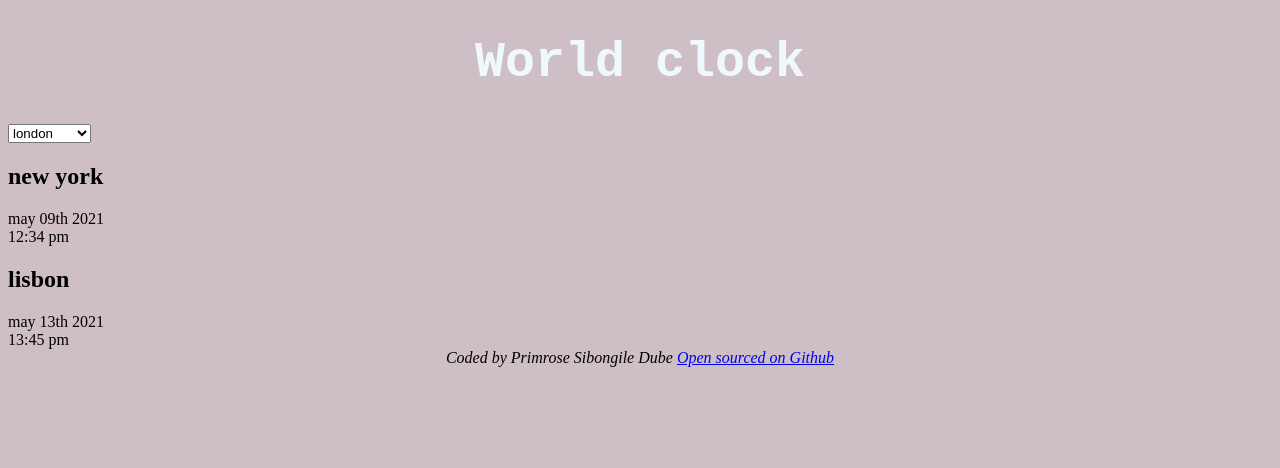
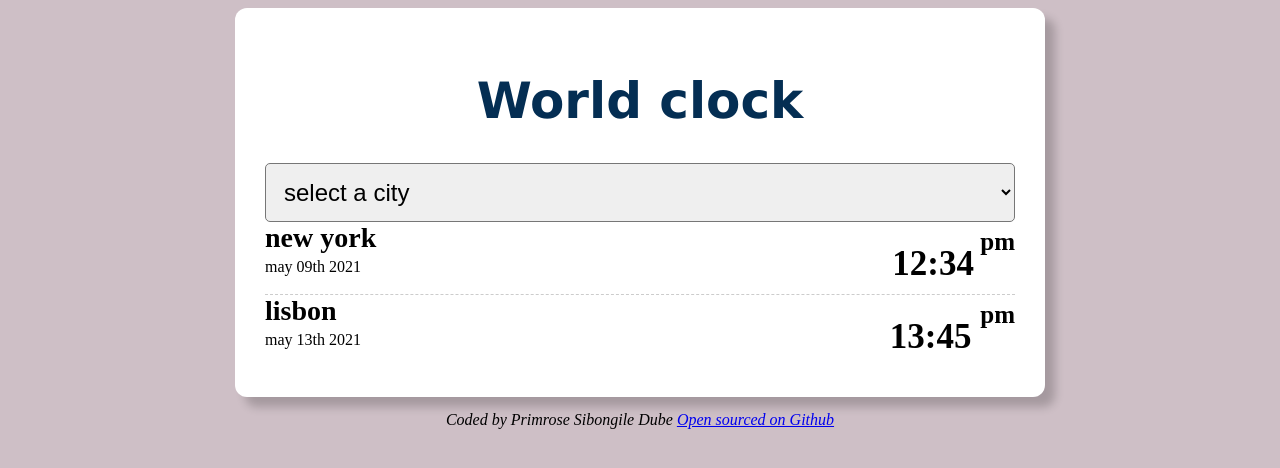
Before and after one commit to Primrose-S/adds-on-plus-w2, a plain HTML site: page index.html in a window 1280 px wide. Drawn offline with Linux system fonts and the light colour scheme.

Commit message:
added the css

```diff
--- a/css/styles.css
+++ b/css/styles.css
@@ -1,14 +1,58 @@
 body{
     background-color: rgb(206, 191, 198);
 }
+.body{
+    max-width: 750px;
+    margin: 0 auto;
+    background-color: white;
+    padding: 30px;
+    box-shadow: 10px 10px 10px rgba(0, 0,0, 0.2);
+    border-radius: 12px;
+
+}
 h1{
-    font-family: 'Courier New', Courier, monospace;
+    font-family: Verdana, Geneva, Tahoma, sans-serif;
     font-size:50px;
     font-weight: 900;
     text-align: center;
-    color: aliceblue;
+    color: rgb(4, 46, 83);
 }
+select{
+    display: block;
+    width: 100%;
+    border-radius: 5px;
+    padding: 14px;
+    font-size: 24px;
+
+}
+.cities{
+    display: flex;
+    justify-content: space-between;
+    border-bottom: 1px dashed rgba(0, 0,0, 0.2);
+}
+.cities:last-child{
+    border-bottom: none;
+}
+h2{
+    margin: 0 0 4px;
+    font-size: 28px;
+}
+.date{
+    opacity: 1.9;
+}
+.time{
+    font-size: 35px;
+    font-weight:900;
+    margin-bottom: 10px;
+}
+.time span{
+    font-size: 25px;
+    vertical-align: 25px;
+    line-height: 40px;
+}
+
 footer{
     text-align: center;
     font-style: italic;
+    padding-top: 14px;
 }
--- a/index.html
+++ b/index.html
@@ -11,26 +11,32 @@
         <div class="container">
             <h1>World clock</h1>
 <select name="" id="">
+    <option value="">select a city</option>
     <option value="">london</option>
     <option value="">cape town</option>
     <option value=""> lagos</option>
     <option value="moscow"></option>
 </select>
 <div class="cities">
+    <div>
     <h2>new york</h2>
     <div class="date">may 09th 2021</div>
-    <div class="time"> 12:34 pm</div>
+</div>
+    <div class="time"> 12:34<span> pm </span></div>
 </div>
 <div class="cities">
+    <div>
     <h2>lisbon</h2>
     <div class="date">may 13th 2021</div>
-    <div class="time">13:45 pm</div>
+</div>
+    <div class="time">13:45 <span>pm</span></div>
 </div>
         </div>
+    </div>
+
     <footer>Coded by Primrose Sibongile Dube
         <a href="https://github.com/Primrose-S/adds-on-plus-w2" target="_blank">Open sourced  on Github</a>
     </footer>
     <script src="javascript/index.js"></script>
-</div>
 </body>
 </html>
```
